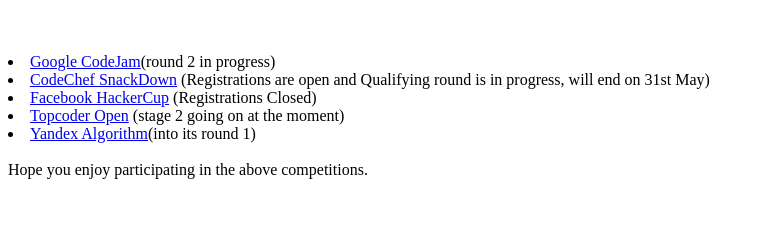
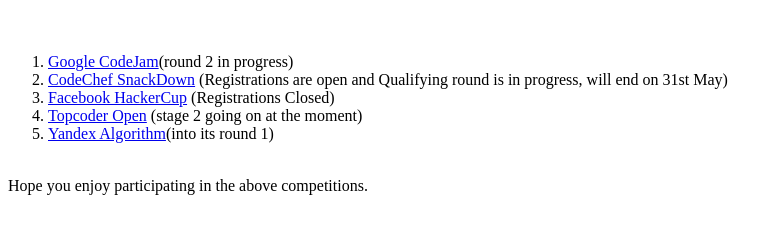
Before and after one commit to bhallapoorva/ProgrammingCompetitions, a plain HTML site: page index.html in a window 1280 px wide. Shown: the part 61-294 px from the top of the page, without its empty margins (0-783 px from the left). Drawn offline with Linux system fonts and the light colour scheme.

Commit message:
Index File updated
pk

```diff
--- a/index.html
+++ b/index.html
@@ -3,11 +3,14 @@
 <body>
 <h1>Top 5 Programming Competitions across the globe!</h1>
 <br>
-<p><li><a href = "https://code.google.com/codejam">Google CodeJam</a>(round 2 in progress)</li>
-<li><a href = "https://www.codechef.com/snackdown/2016">CodeChef SnackDown</a> (Registrations are open and Qualifying round is in progress, will end on 31st May)</li>
-<li><a href = "https://www.facebook.com/hackercup/">Facebook HackerCup</a> (Registrations Closed)</li>
-<li><a href ="http://tco16.topcoder.com/algorithm/">Topcoder Open</a> (stage 2 going on at the moment)</li>
-<li><a href ="https://contest.yandex.com/algorithm2016/">Yandex Algorithm</a>(into its round 1)</li>
+<p>
+<ol>
+  <li><a href = "https://code.google.com/codejam">Google CodeJam</a>(round 2 in progress)</li>
+  <li><a href = "https://www.codechef.com/snackdown/2016">CodeChef SnackDown</a> (Registrations are open and Qualifying round is in progress, will end on 31st May)</li>
+  <li><a href = "https://www.facebook.com/hackercup/">Facebook HackerCup</a> (Registrations Closed)</li>
+  <li><a href ="http://tco16.topcoder.com/algorithm/">Topcoder Open</a> (stage 2 going on at the moment)</li>
+  <li><a href ="https://contest.yandex.com/algorithm2016/">Yandex Algorithm</a>(into its round 1)</li>
+</ol>
 <br>
 Hope you enjoy participating in the above competitions.</p>
 
```
